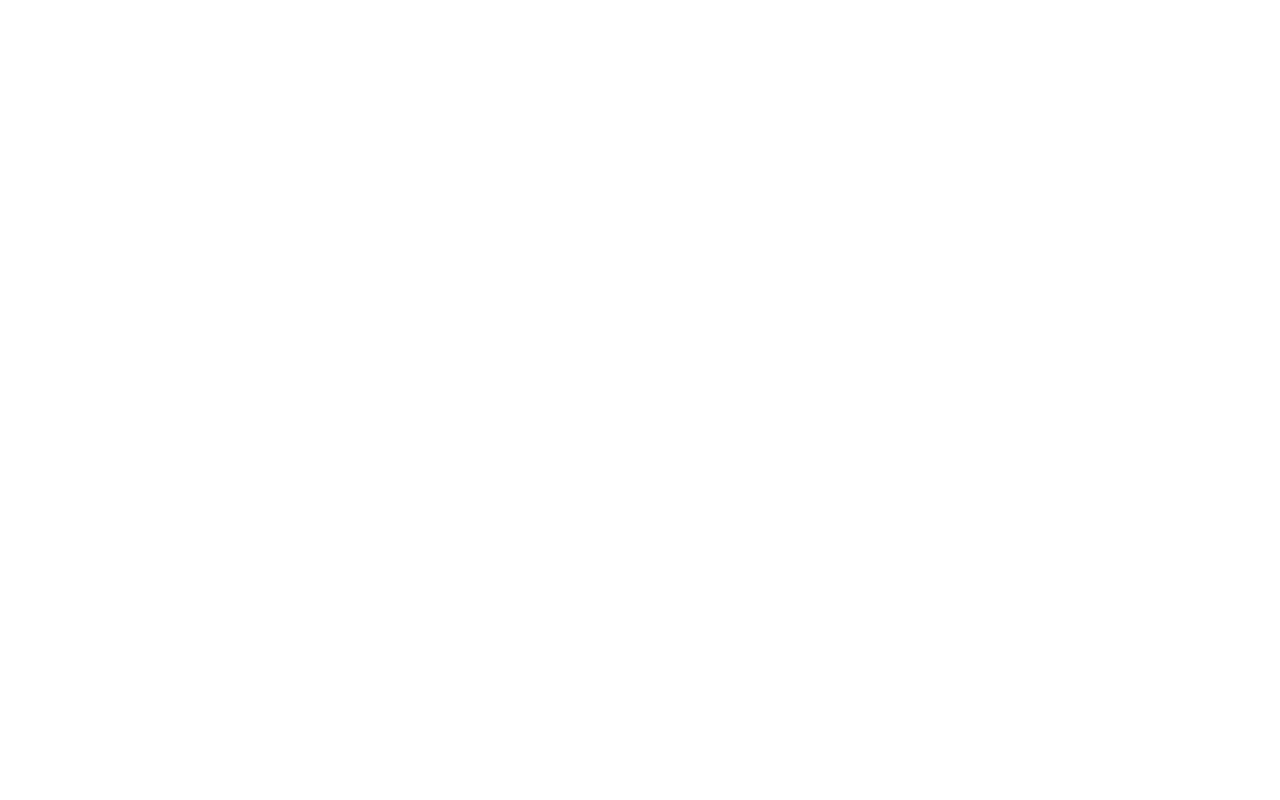
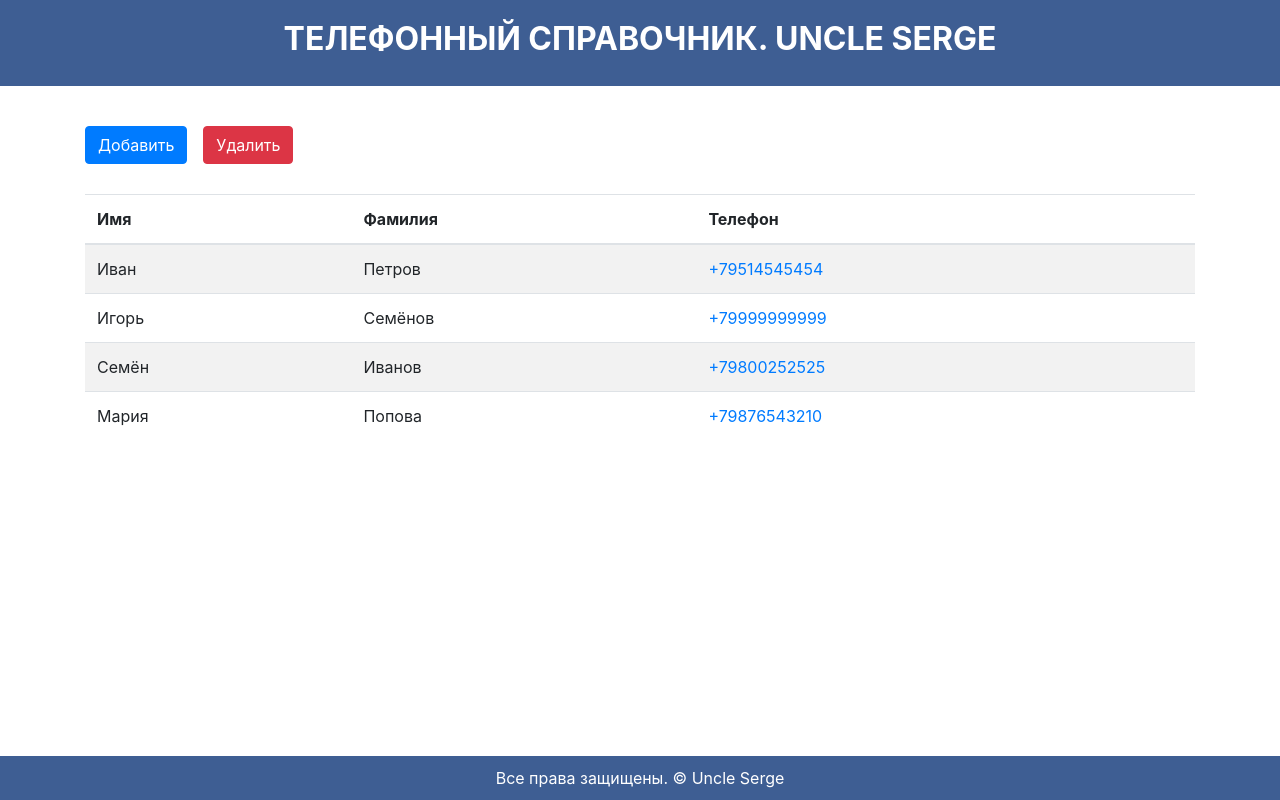
Before and after one commit to SergeSadowsky/Methed_phoneBook, a plain HTML site: page index.html in a window 1280 px wide. Drawn offline with nearby package versions, Linux system fonts and the light colour scheme.

Commit message:
m2t4 finished

```diff
--- a/index.html
+++ b/index.html
@@ -12,9 +12,17 @@
   <link rel="stylesheet" href="https://cdnjs.cloudflare.com/ajax/libs/bootstrap/4.6.1/css/bootstrap.min.css">
   <link rel="stylesheet" href="phonebook/css/style.css">
 
+  <script src="phonebook/js/script.js" defer></script>
+  <script>
+    document.addEventListener('DOMContentLoaded', () => {
+      phoneBookInit('#app', 'Uncle Serge');
+    });
+  </script>
+
 </head>
 
 <body>
+  <div id="app"></div>
 
 </body>
 
--- /dev/null
+++ b/phonebook/js/script.js
@@ -0,0 +1,233 @@
+'use strict';
+
+const testData = [
+    {
+      name: 'Иван',
+      surname: 'Петров',
+      phone: '+79514545454',
+    },
+    {
+      name: 'Игорь',
+      surname: 'Семёнов',
+      phone: '+79999999999',
+    },
+    {
+      name: 'Семён',
+      surname: 'Иванов',
+      phone: '+79800252525',
+    },
+    {
+      name: 'Мария',
+      surname: 'Попова',
+      phone: '+79876543210',
+    },
+  ];
+
+{
+  const createContainer = () => {
+    const container = document.createElement('div');
+    container.classList.add('container');
+    return container;
+  };
+
+  const createHeader = () => {
+    const header = document.createElement('header');
+    header.classList.add('header');
+
+    const headerContainer = createContainer();
+    header.append(headerContainer);
+
+    header.headerContainer = headerContainer;
+
+    return header;
+  };
+
+  const createLogo = (title) => {
+    const h1 = document.createElement('h1');
+    h1.classList.add('logo');
+    h1.textContent = `Телефонный справочник. ${title}`;
+    return h1;
+  };
+
+  const createMain = () => {
+    const main = document.createElement('main');
+    const mainContainer = createContainer();
+
+    main.append(mainContainer);
+    main.mainContainer = mainContainer;
+
+    return main;
+  };
+
+  const createFooter = (title) => {
+    const footer = document.createElement('footer');
+    footer.classList.add('footer');
+
+    const footerContainer = createContainer();
+    footerContainer.insertAdjacentHTML('beforeend',`Все права защищены. &copy; ${title}`);
+    footer.append(footerContainer);
+
+    footer.footerContainer = footerContainer;
+
+    return footer;
+  };
+
+  const createButtonGroup = (params) => {
+    const btnWrapper = document.createElement('div');
+    btnWrapper.classList.add('btn-wrapper');
+
+    const btns = params.map(({className, type, text}) => {
+      const button = document.createElement('button');
+      button.className = className;
+      button.type = type;
+      button.textContent = text;
+      return button;
+    });
+
+    btnWrapper.append(...btns);
+
+    return {
+        btnWrapper,
+        btns
+    };
+  };
+
+  const createTable = () => {
+    const table = document.createElement('table');
+    table.classList.add('table', 'table-striped');
+
+    const thead = document.createElement('thead');
+    thead.insertAdjacentHTML('beforeend', `
+      <tr>
+        <th class="delete">Удалить</th>
+        <th>Имя</th>
+        <th>Фамилия</th>
+        <th>Телефон</th>
+      </tr>
+    `);
+
+    const tbody = document.createElement('tbody');
+    table.append(thead, tbody);
+    table.tbody = tbody;
+    return table;
+  };
+
+  const createForm = () => {
+    const overlay = document.createElement('div');
+    overlay.classList.add('form-overlay');
+
+    const form = document.createElement('form');
+    form.classList.add('form');
+    form.insertAdjacentHTML('beforeend',`
+      <button class="close" type="button"></button>
+      <h2 class="form-title">Добавить контакт</h2>
+      <div class="form-group">
+        <label class="form-label" for="name">Имя:</label>
+        <input class="form-input" name="name"
+          id="name" type="text" required />
+      </div>
+      <div class="form-group">
+        <label class="form-label" for="surname">Фамилия:</label>
+        <input class="form-input" name="surname"
+          id="surname" type="text" required />
+      </div>
+      <div class="form-group">
+        <label class="form-label" for="phone">Телефон:</label>
+        <input class="form-input" name="phone"
+          id="phone" type="text" required />
+      </div>
+    `);
+
+    const ButtonGroup = createButtonGroup([
+        {
+            className: 'btn btn-primary mr-3',
+            type: 'submit',
+            text: 'Добавить',
+        },
+        {
+            className: 'btn btn-danger',
+            type: 'reset',
+            text: 'Отмена',
+        },
+    ]);
+
+    form.append(...ButtonGroup.btns);
+    overlay.append(form);
+
+    return {
+        overlay,
+        form,
+    };
+  };
+
+  const renderPhoneBook = (app, title) => {
+
+    const header = createHeader();
+    const logo = createLogo(title);
+    const main = createMain();
+    const footer = createFooter(title);
+    const ButtonGroup = createButtonGroup([
+        {
+            className: 'btn btn-primary mr-3',
+            type: 'button',
+            text: 'Добавить',
+        },
+        {
+            className: 'btn btn-danger',
+            type: 'button',
+            text: 'Удалить',
+        },
+    ]);
+    const table = createTable();
+    const form = createForm();
+
+    header.headerContainer.append(logo);
+    main.mainContainer.append(ButtonGroup.btnWrapper, table, form.overlay);
+
+    app.append(header, main, footer);
+
+    return {
+      list: table.tbody,
+    };
+  };
+
+  const createRow = ({name, surname, phone}) => {
+    const tr = document.createElement('tr');
+
+    const tdDel = document.createElement('td');
+    tdDel.classList.add('delete');
+    const buttonDel = document.createElement('button');
+    buttonDel.classList.add('del-icon');
+    tdDel.append(buttonDel);
+
+    const tdName = document.createElement('td');
+    tdName.textContent = name;
+
+    const tdSurname = document.createElement('td');
+    tdSurname.textContent = surname;
+
+    const tdPhone = document.createElement('td');
+    const phoneLink = document.createElement('a');
+    phoneLink.href = `tel:${phone}`;
+    phoneLink.textContent = phone;
+    tdPhone.append(phoneLink);
+
+    tr.append(tdDel, tdName, tdSurname, tdPhone);
+
+    return tr;
+  };
+
+  const renderContacts = (list, data) => {
+    const rows = data.map(createRow);
+    list.append(...rows);
+  };
+
+  const init = (selectorApp, title) => {
+    const app = document.querySelector(selectorApp);
+    const phoneBook = renderPhoneBook(app, title);
+    const {list} = phoneBook;
+    renderContacts(list, testData);
+  };
+
+  window.phoneBookInit = init;
+}
```
